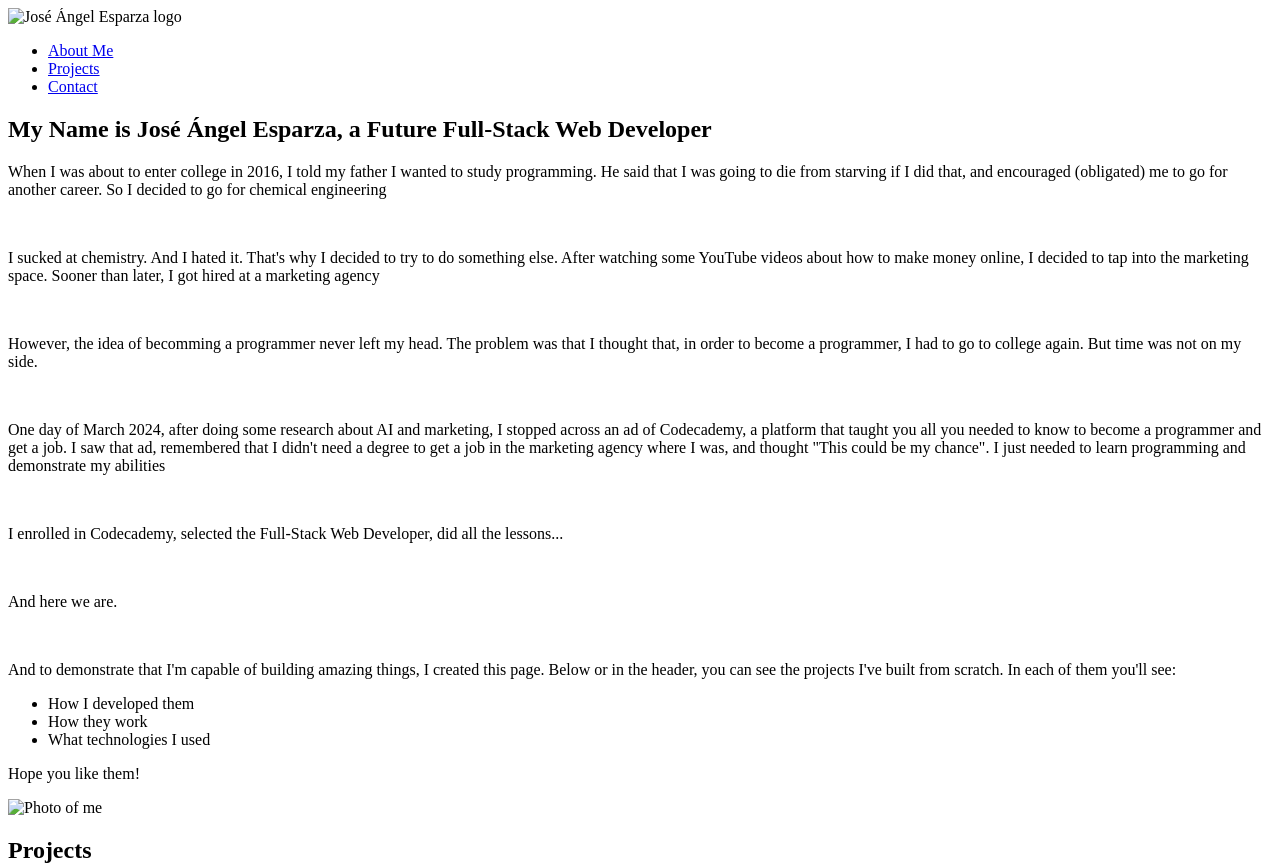
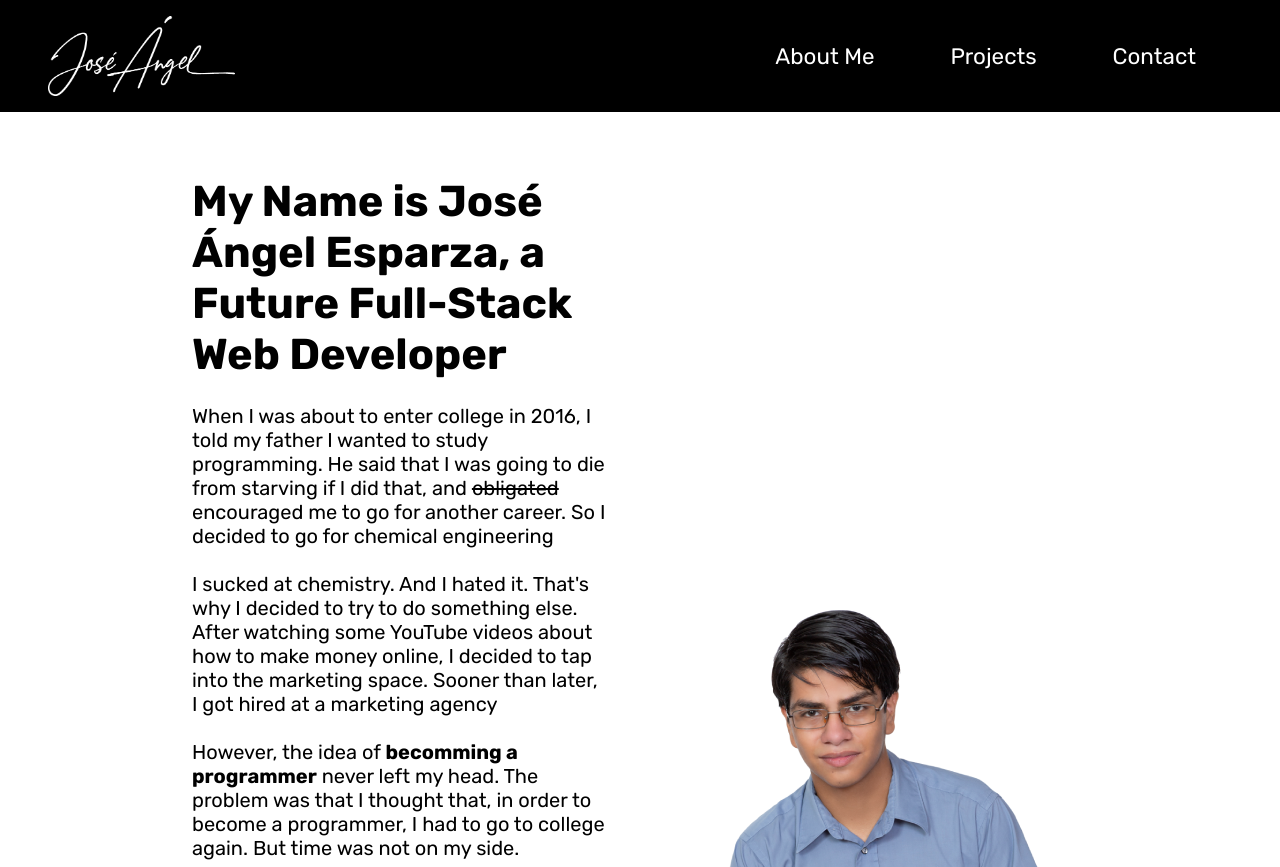
Before and after one commit to Jozenyel/Jozenyel.github.io, a plain HTML site: page Portfolio-webpage/index.html in a window 1280 px wide. Shown: the top 867 px of the page. Drawn offline with Linux system fonts and the light colour scheme.

Commit message:
Styles created

```diff
--- a/Portfolio-webpage/index.html
+++ b/Portfolio-webpage/index.html
@@ -4,6 +4,7 @@
     <meta charset="UTF-8">
     <meta name="viewport" content="width=device-width, initial-scale=1.0">
     <title>My Portfolio</title>
+    <link rel="stylesheet" href="resources/style.css">
 </head>
 <body>
     <header>
@@ -17,44 +18,52 @@
         </nav>
     </header>
     <main>
-        <section>
+        <section class="my-history">
             <div class="container">
                 <h1>My Name is José Ángel Esparza, a Future Full-Stack Web Developer</h1>
-                <p>When I was about to enter college in 2016, I told my father I wanted to study programming. He said that I was going to die from starving if I did that, and encouraged (obligated) me to go for another career. So I decided to go for chemical engineering</p>
+                <br>
+                <p>When I was about to enter college in 2016, I told my father I wanted to study programming. He said that I was going to die from starving if I did that, and <s>obligated</s> encouraged me to go for another career. So I decided to go for chemical engineering</p>
                 <br>
                 <p>I sucked at chemistry. And I hated it. That's why I decided to try to do something else. After watching some YouTube videos about how to make money online, I decided to tap into the marketing space. Sooner than later, I got hired at a marketing agency</p>
                 <br>
-                <p>However, the idea of becomming a programmer never left my head. The problem was that I thought that, in order to become a programmer, I had to go to college again. But time was not on my side.</p>
+                <p>However, the idea of <strong>becomming a programmer</strong> never left my head. The problem was that I thought that, in order to become a programmer, I had to go to college again. But time was not on my side.</p>
                 <br>
-                <p>One day of March 2024, after doing some research about AI and marketing, I stopped across an ad of Codecademy, a platform that taught you all you needed to know to become a programmer and get a job. I saw that ad, remembered that I didn't need a degree to get a job in the marketing agency where I was, and thought "This could be my chance". I just needed to learn programming and demonstrate my abilities</p>
+                <p>One day of March 2024, after doing some research about AI and marketing, I stopped across an ad of Codecademy, a platform that taught you all you needed to know to become a programmer and get a job. I saw that ad, remembered that I didn't need a degree to get a job in the marketing agency where I was, and thought <em>"This could be my chance"</em>. I just needed to learn programming and demonstrate my abilities</p>
                 <br>
-                <p>I enrolled in Codecademy, selected the Full-Stack Web Developer, did all the lessons...</p>
+                <p>I enrolled in Codecademy, selected the Full-Stack Web Developer career path, did all the lessons...</p>
                 <br>
                 <p>And here we are.</p>
                 <br>
-                <p>And to demonstrate that I'm capable of building amazing things, I created this page. Below or in the header, you can see the projects I've built from scratch. In each of them you'll see:</p>
+                <p>And to demonstrate that I'm capable of building amazing things, I created this page. Below or in the header, you can see the <strong>projects</strong> I've built from scratch. In each of them you'll see:</p>
+                <br>
                 <ul>
                     <li>How I developed them</li>
                     <li>How they work</li>
                     <li>What technologies I used</li>
                 </ul>
+                <br>
                 <p>Hope you like them!</p>
+                <br>
             </div>
-            <aside>
+            <aside class="container">
                 <img src="resources/images/Yo sin fondo pequeno (1).png" alt="Photo of me">
             </aside>
         </section>
         <section>
             <h2>Projects</h2>
+            <br>
             <p>No projects (for the moment!)</p>
+            <br>
         </section>
         <section>
             <h2>Technologies I use</h2>
+            <br>
             <div class="technologies">
                 <p>HTML</p>
                 <p>CSS</p>
                 <p>JavaScript</p>
             </div>
+            <br>
         </section>
     </main>
     <footer>
--- /dev/null
+++ b/Portfolio-webpage/resources/style.css
@@ -0,0 +1,86 @@
+@import url('https://fonts.googleapis.com/css2?family=Rubik:ital,wght@0,300..900;1,300..900&display=swap');
+
+*{
+    margin: 0;
+    padding: 0;
+    box-sizing: border-box;
+}
+
+h1 {
+    font-size: 2.7rem;
+}
+
+h2 {
+    font-size: 2rem;
+}
+
+body {
+    font-family: 'Rubik', sans-serif;
+    margin-top: 11rem;
+}
+
+header {
+    background-color: black;
+    color: white;
+    display: flex;
+    justify-content: space-between;
+    align-items: center;
+    height: 7rem;
+    margin-bottom: 3rem;
+    position: fixed;
+    top: 0;
+    width: 100%;
+}
+
+header img {
+    max-height: 5rem;
+    margin-left: 3rem;
+}
+
+header ul {
+    margin-right: 3rem;
+}
+
+header li {
+    display: inline;
+    margin: 0 2.25rem;
+    font-size: 1.4rem;
+}
+
+main {
+    width: 70%;
+    margin: 0 auto;
+    font-size: 1.25rem;
+}
+
+.my-history {
+    display: flex;
+    align-items: center;
+    gap: 2rem;
+}
+
+.my-history ul {
+    margin-left: 1rem;
+}
+
+footer {
+    margin: 3rem 0;
+}
+
+footer p {
+    text-align: center;
+    font-size: 1.125rem;
+}
+
+li a {
+    color: white;
+    text-decoration: none;
+}
+
+li a:hover {
+    color: #df2c2c;
+}
+
+i {
+    margin-top: 2.5rem;
+}
```
Also changed, not shown: Portfolio-webpage/contact.html (+4 -1 lines), Portfolio-webpage/resources/images/180 x 60 px-without tagline-white.png (added), Portfolio-webpage/resources/images/180 x 60 px-without tagline.png (added), Portfolio-webpage/resources/images/Yo sin fondo pequeno (1).png (added).
